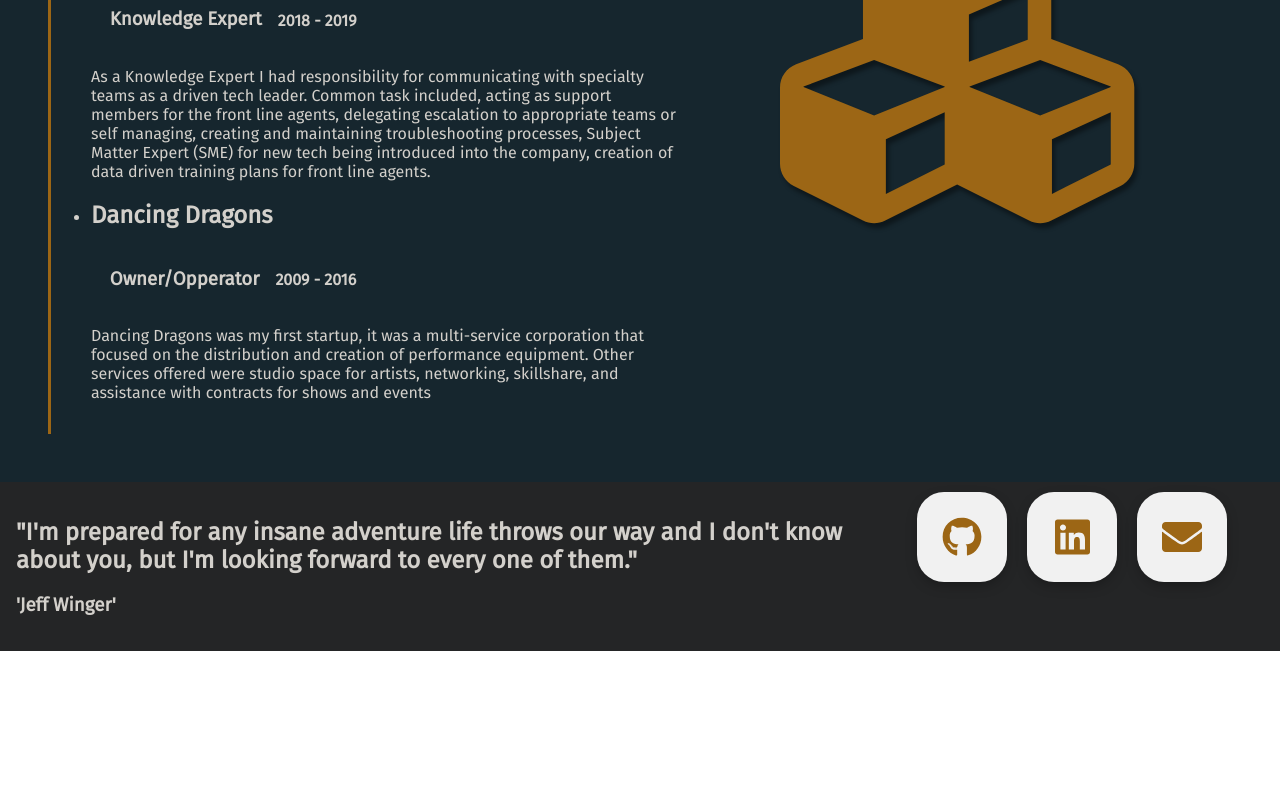
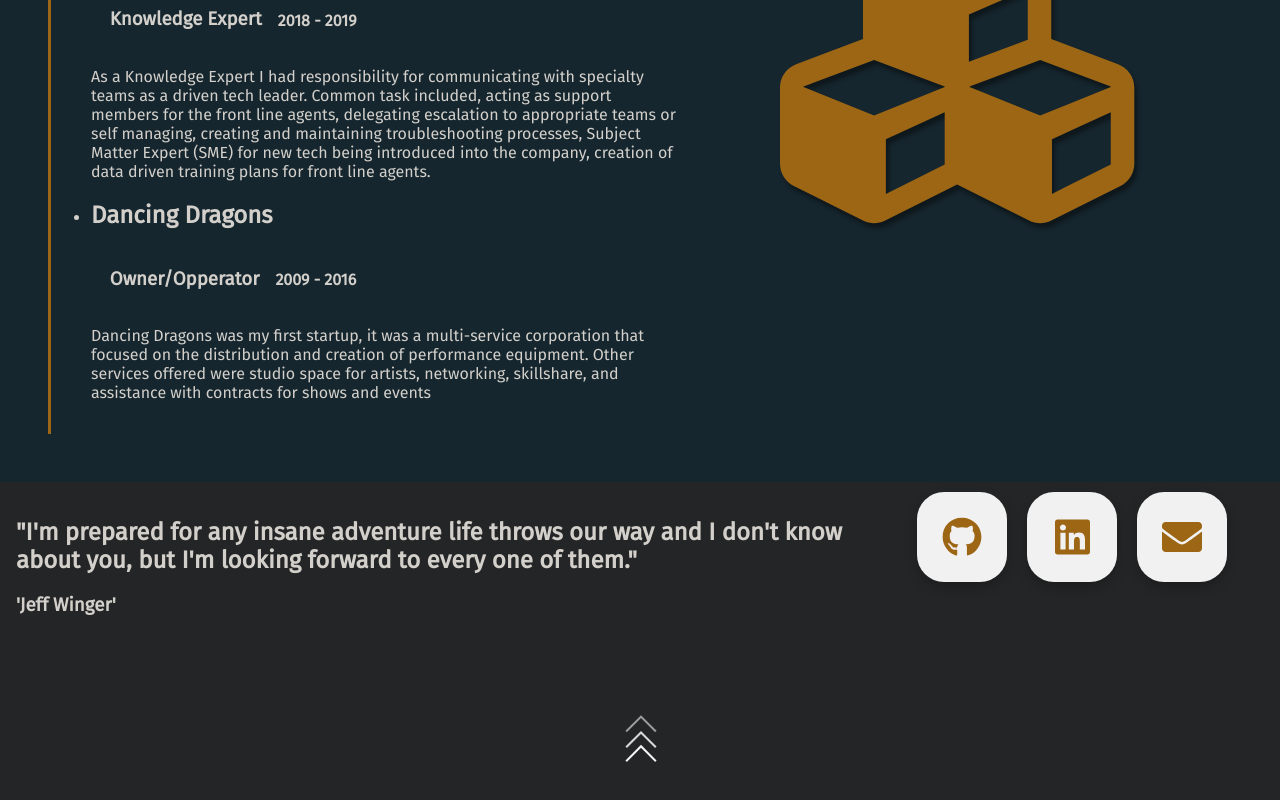
Before and after one commit to CaseyQWood/React-Resume, a React (Create React App) app: page / in a window 1280 px wide. Shown: the part 3476-4276 px from the top of the page. Before the commit the page ends 4127 px from the top, so only its background shows below. Built offline with nearby package versions, Linux system fonts and the light colour scheme.

Commit message:
footer styling and beta stage

```diff
--- a/src/App.scss
+++ b/src/App.scss
@@ -733,6 +733,7 @@ experience page
   display: flex;
   font-family: 'Fira Sans';
   color: #D3D0CB;
+  height: 40vh;
 
   .footer__quote{
     width: 100%;
@@ -742,4 +743,16 @@ experience page
   .middle {
     width: 50%;
   }
+
+  .box {
+    margin-top: 30vh;
+  }
+
+  .box span{
+    border-left: 2px solid #fff;
+    border-top: 2px solid #fff;
+    border-right: none;
+    border-bottom: none;
+
+  }
 }
--- a/src/Components/Footer.jsx
+++ b/src/Components/Footer.jsx
@@ -1,4 +1,5 @@
 import React from 'react'
+import _scrollTo from '../helperFunctions/scrollTo'
 
 import { FontAwesomeIcon } from '@fortawesome/react-fontawesome'
 import { faGithub, faLinkedin,  } from '@fortawesome/free-brands-svg-icons'
@@ -25,11 +26,18 @@ export default function Footer() {
         <h2>{quoteList[whichQuote].quote}</h2>
         <h3>{quoteList[whichQuote].who}</h3>
       </>
-      )
+    )
   }
 
   return (
     <div className='footer__container'>
+
+      <div class="box" onClick={() => _scrollTo("#home__page")} >
+        <span></span>
+        <span></span>
+        <span></span>
+      </div>
+
       <div className='footer__quote'>
         {getRandomQuote(quotes)}
       </div>
```
